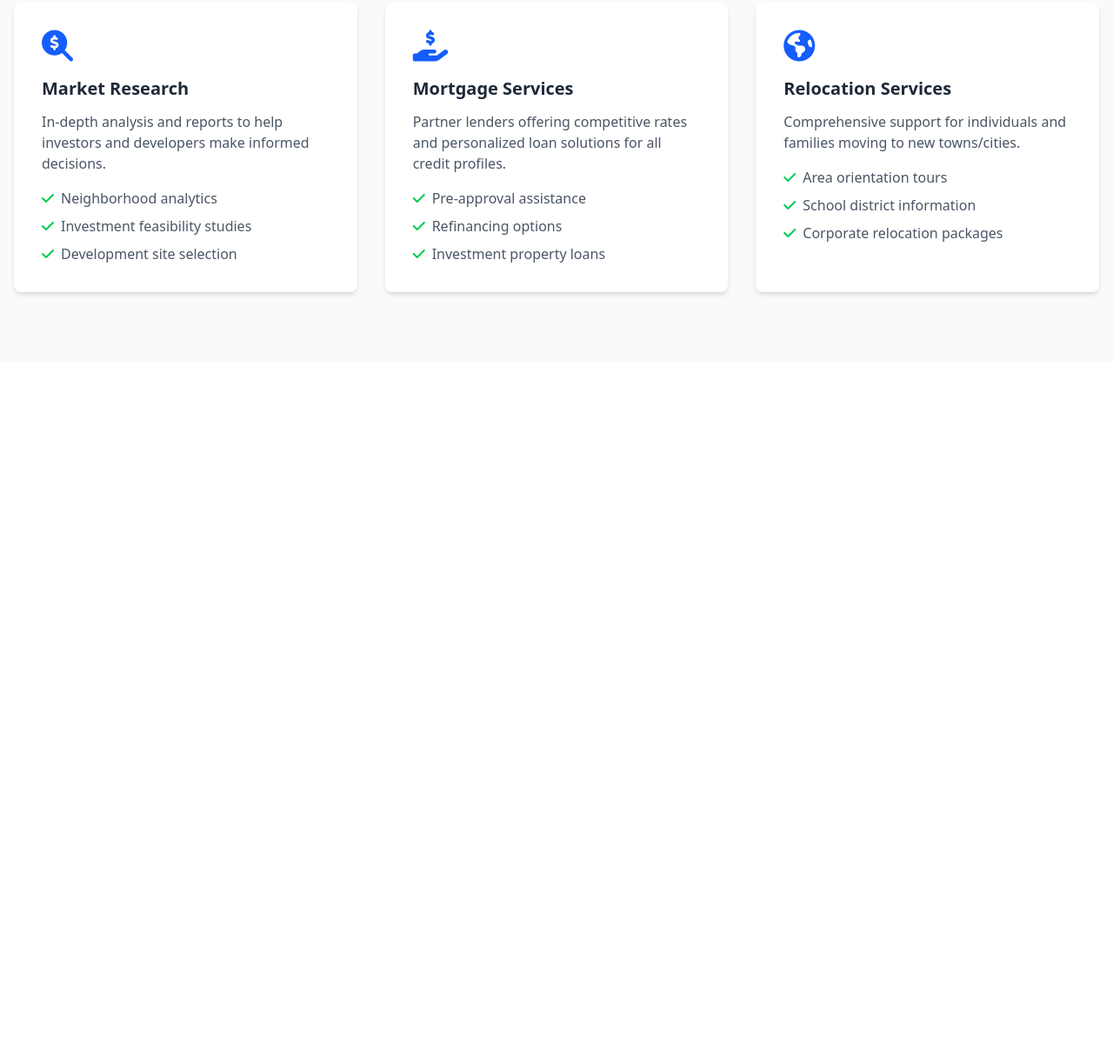
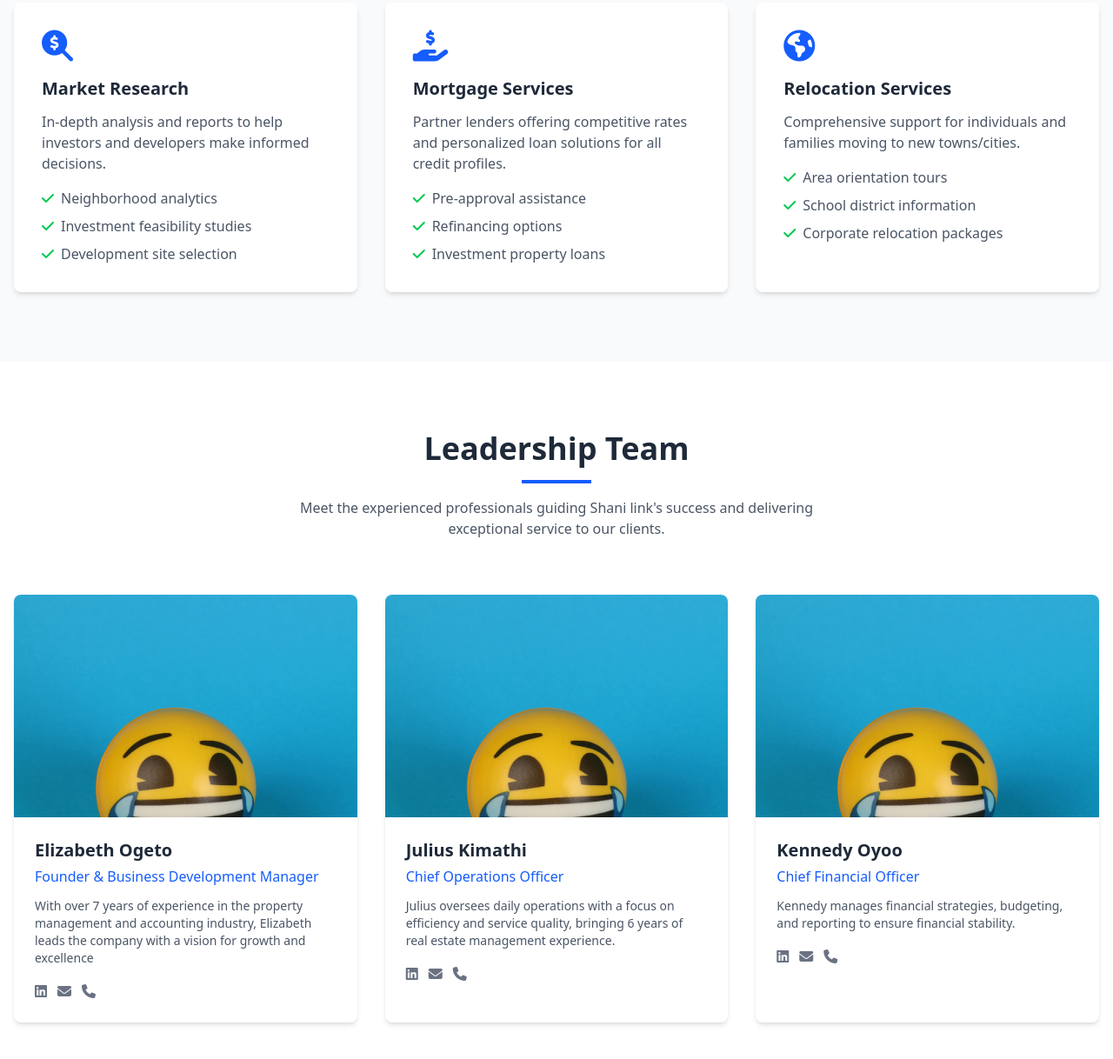
Before and after one commit to mrPullStack/shani-link, a website: page src/index.html in a window 1280 px wide. Shown: the part 2705-3923 px from the top of the page at 87% size. Before the commit the page ends 3121 px from the top, so only its background shows below. Drawn offline with Linux system fonts and the light colour scheme.

Commit message:
add leadership team section

```diff
--- a/src/index.html
+++ b/src/index.html
@@ -291,6 +291,73 @@
         </div>
     </section>
 
+    <!-- Leadership Team Section -->
+    <section id="team" class="py-20 bg-white">
+        <div class="container mx-auto px-4">
+            <div class="text-center mb-16">
+                <h2 class="text-3xl md:text-4xl font-bold text-gray-800 mb-4">Leadership Team</h2>
+                <div class="w-20 h-1 bg-blue-600 mx-auto"></div>
+                <p class="text-gray-600 max-w-2xl mx-auto mt-4">Meet the experienced professionals guiding Shani link's success and delivering exceptional service to our clients.</p>
+            </div>
+
+            <div class="grid grid-cols-1 md:grid-cols-2 lg:grid-cols-3 gap-8">
+                <!-- Team Member 1 -->
+                <div class="team-card bg-white rounded-lg overflow-hidden shadow-md transition duration-300">
+                    <div class="overflow-hidden h-64">
+                        <img src="../assets/images/profile.jpg"
+                                alt="Elizabeth Ogeto" class="w-full h-full object-cover transition duration-300">
+                    </div>
+                    <div class="p-6">
+                        <h3 class="text-xl font-bold text-gray-800 mb-1">Elizabeth Ogeto</h3>
+                        <p class="text-blue-600 font-medium mb-3">Founder & Business Development Manager</p>
+                        <p class="text-gray-600 text-sm">With over 7 years of experience in the property management and accounting industry, Elizabeth leads the company with a vision for growth and excellence</p>
+                        <div class="flex space-x-3 mt-4">
+                            <a href="#" class="text-gray-500 hover:text-blue-600"><i class="fab fa-linkedin"></i></a>
+                            <a href="#" class="text-gray-500 hover:text-blue-600"><i class="fas fa-envelope"></i></a>
+                            <a href="#" class="text-gray-500 hover:text-blue-600"><i class="fas fa-phone"></i></a>
+                        </div>
+                    </div>
+                </div>
+
+                <!-- Team Member 2 -->
+                <div class="team-card bg-white rounded-lg overflow-hidden shadow-md transition duration-300">
+                    <div class="overflow-hidden h-64">
+                        <img src="../assets/images/profile.jpg"
+                                alt="Julius Kimathi" class="w-full h-full object-cover transition duration-300">
+                    </div>
+                    <div class="p-6">
+                        <h3 class="text-xl font-bold text-gray-800 mb-1">Julius Kimathi</h3>
+                        <p class="text-blue-600 font-medium mb-3">Chief Operations Officer</p>
+                        <p class="text-gray-600 text-sm">Julius oversees daily operations with a focus on efficiency and service quality, bringing 6 years of real estate management experience.</p>
+                        <div class="flex space-x-3 mt-4">
+                            <a href="#" class="text-gray-500 hover:text-blue-600"><i class="fab fa-linkedin"></i></a>
+                            <a href="#" class="text-gray-500 hover:text-blue-600"><i class="fas fa-envelope"></i></a>
+                            <a href="#" class="text-gray-500 hover:text-blue-600"><i class="fas fa-phone"></i></a>
+                        </div>
+                    </div>
+                </div>
+
+                <!-- Team Member 3 -->
+                <div class="team-card bg-white rounded-lg overflow-hidden shadow-md transition duration-300">
+                    <div class="overflow-hidden h-64">
+                        <img src="../assets/images/profile.jpg"
+                                alt="Kennedy Oyoo" class="w-full h-full object-cover transition duration-300">
+                    </div>
+                    <div class="p-6">
+                        <h3 class="text-xl font-bold text-gray-800 mb-1">Kennedy Oyoo</h3>
+                        <p class="text-blue-600 font-medium mb-3">Chief Financial Officer</p>
+                        <p class="text-gray-600 text-sm">Kennedy manages financial strategies, budgeting, and reporting to ensure financial stability.</p>
+                        <div class="flex space-x-3 mt-4">
+                            <a href="#" class="text-gray-500 hover:text-blue-600"><i class="fab fa-linkedin"></i></a>
+                            <a href="#" class="text-gray-500 hover:text-blue-600"><i class="fas fa-envelope"></i></a>
+                            <a href="#" class="text-gray-500 hover:text-blue-600"><i class="fas fa-phone"></i></a>
+                        </div>
+                    </div>
+                </div>
+            </div>
+        </div>
+    </section>
+
 
 </body>
 </html>
```
Also changed, not shown: assets/images/profile.jpg (added), src/output.css.
